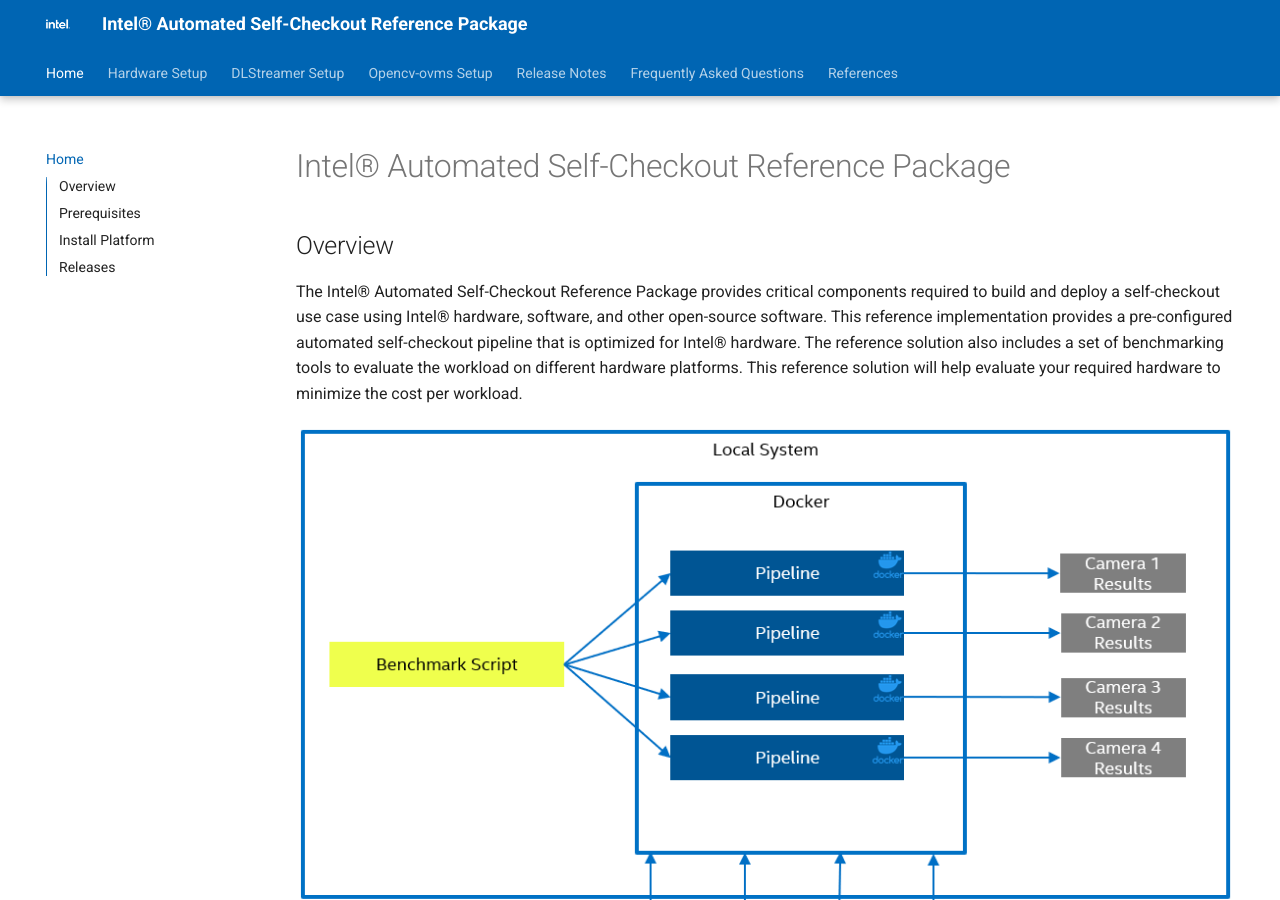
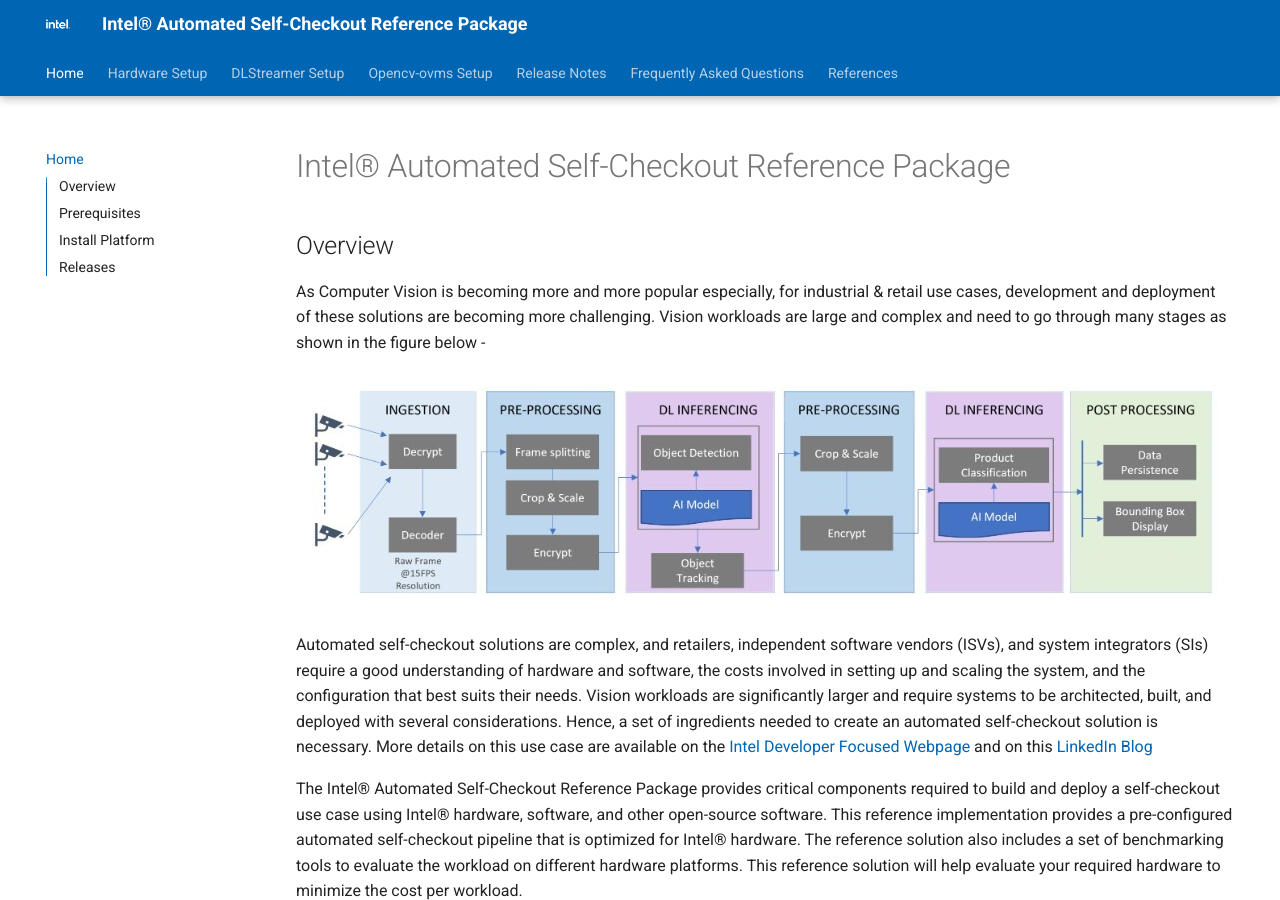
Before and after one commit to intel-retail/automated-self-checkout, an MkDocs documentation site: the page built from docs_src/index.md, in a window 1280 px wide and 900 px high. Built offline with MkDocs 1.6.1 and Material for MkDocs 9.7.7, drawn with Linux system fonts in a browser that asks for light colours; comment, search, counter and statistics services are not loaded.

Commit message:
docs: update overview page
Signed-off-by: Neethu Elizabeth Simon <neethu.elizabeth.simon@intel.com>

```diff
--- a/docs_src/index.md
+++ b/docs_src/index.md
@@ -1,6 +1,12 @@
 # Intel® Automated Self-Checkout Reference Package
 
 ## Overview
+
+As Computer Vision is becoming more and more popular especially, for industrial & retail use cases, development and deployment of these solutions are becoming more challenging. Vision workloads are large and complex and need to go through many stages as shown in the figure below -
+
+[![Vision Data Flow](./images/vision-data-flow.jpg)](./images/vision-data-flow.jpg)
+
+Automated self-checkout solutions are complex, and retailers, independent software vendors (ISVs), and system integrators (SIs) require a good understanding of hardware and software, the costs involved in setting up and scaling the system, and the configuration that best suits their needs. Vision workloads are significantly larger and require systems to be architected, built, and deployed with several considerations. Hence, a set of ingredients needed to create an automated self-checkout solution is necessary. More details on this use case are available on the [Intel Developer Focused Webpage](https://www.intel.com/content/www/us/en/developer/articles/reference-implementation/automated-self-checkout.html) and on this [LinkedIn Blog](https://www.linkedin.com/pulse/retail-innovation-unlocked-open-source-vision-enabled-mohideen/)
 
 The Intel® Automated Self-Checkout Reference Package provides critical components required to build and deploy a self-checkout use case using Intel® hardware, software, and other open-source software. This reference implementation provides a pre-configured automated self-checkout pipeline that is optimized for Intel® hardware.  The reference solution also includes a set of benchmarking tools to evaluate the workload on different hardware platforms. This reference solution will help evaluate your required hardware to minimize the cost per workload.
 
```
Also changed, not shown: docs_src/images/vision-data-flow.jpg (added).
